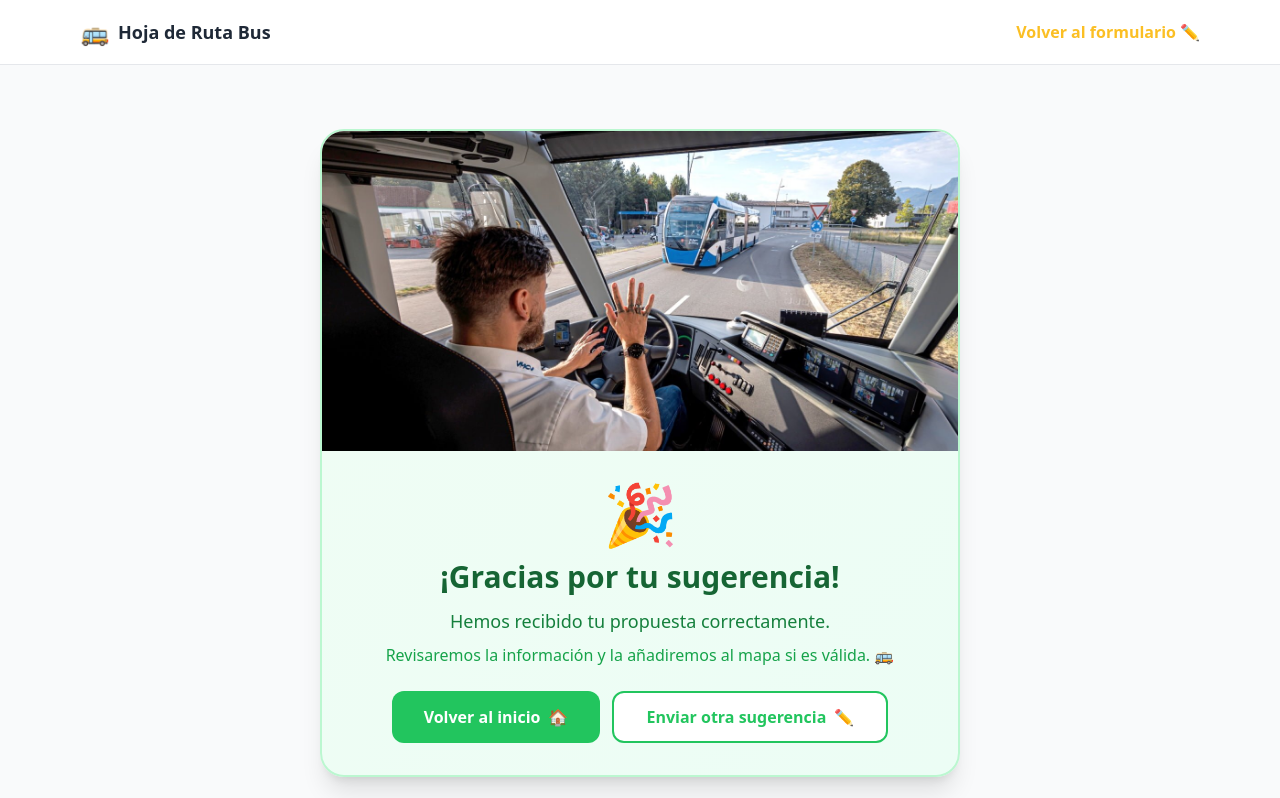
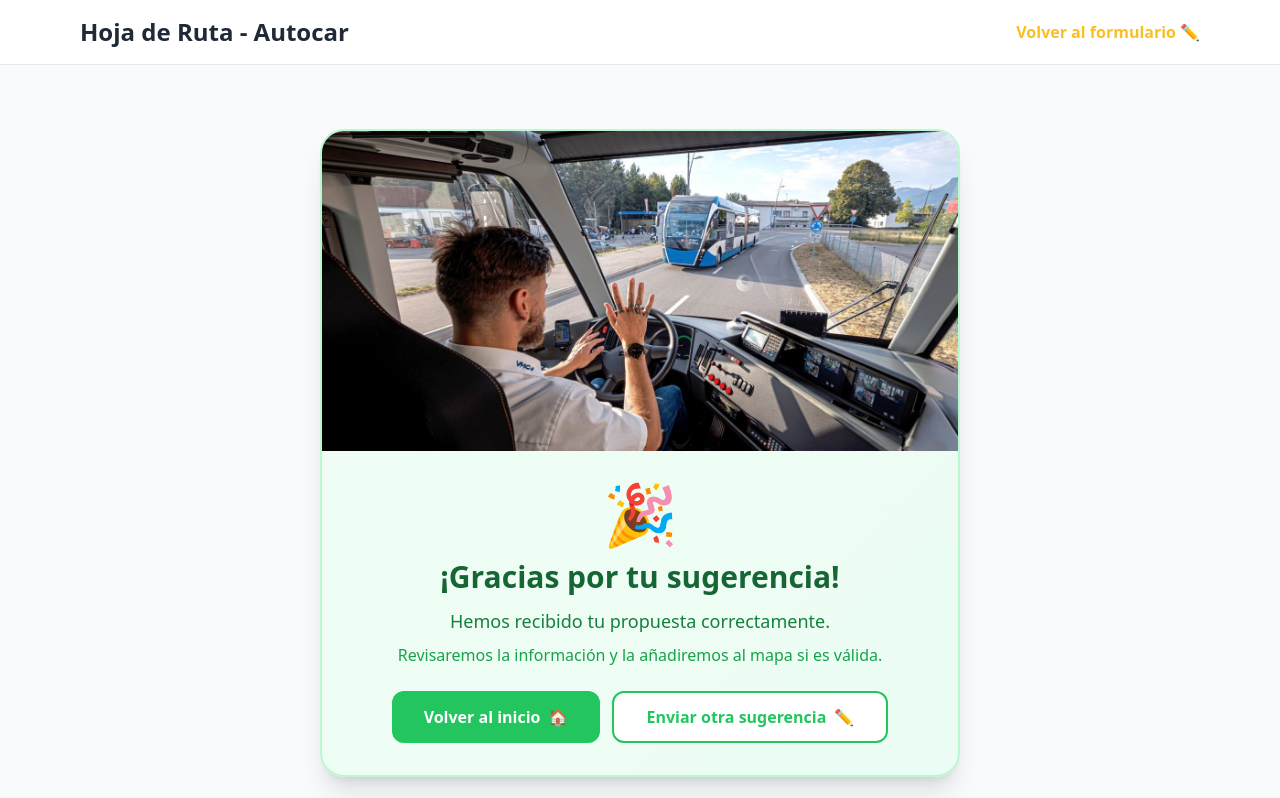
Before and after one commit to julioherrera19/hojaderutabus, a plain HTML site: page thank-you.html in a window 1280 px wide. Shown: the top 798 px of the page. Drawn offline with nearby package versions, Linux system fonts and the light colour scheme.

Commit message:
Actualiza branding a Hoja de Ruta - Autocar y añade disclaimer RGPD

```diff
--- a/thank-you.html
+++ b/thank-you.html
@@ -34,9 +34,7 @@
         <div class="max-w-6xl mx-auto px-4">
             <div class="flex justify-between items-center h-16">
                 <a href="index.html" class="flex items-center gap-2">
-                    <span class="text-2xl">🚌</span>
-                    <span class="font-bold text-lg text-gray-800 dark:text-white hidden sm:block">Hoja de Ruta Bus</span>
-                    <span class="font-bold text-lg text-gray-800 dark:text-white sm:hidden">HojaRutaBus</span>
+                    <span class="font-bold text-xl sm:text-2xl text-gray-800 dark:text-white">Hoja de Ruta - Autocar</span>
                 </a>
 
                 <a href="index.html#compartir" class="text-bus-yellow font-semibold hover:underline flex items-center gap-1">
@@ -66,7 +64,7 @@
                         Hemos recibido tu propuesta correctamente.
                     </p>
                     <p class="text-green-600 dark:text-green-400 mb-6">
-                        Revisaremos la información y la añadiremos al mapa si es válida. 🚌
+                        Revisaremos la información y la añadiremos al mapa si es válida.
                     </p>
 
                     <div class="flex flex-col sm:flex-row gap-3 justify-center">
```
Also changed, not shown: index.html (+10 -3 lines).
